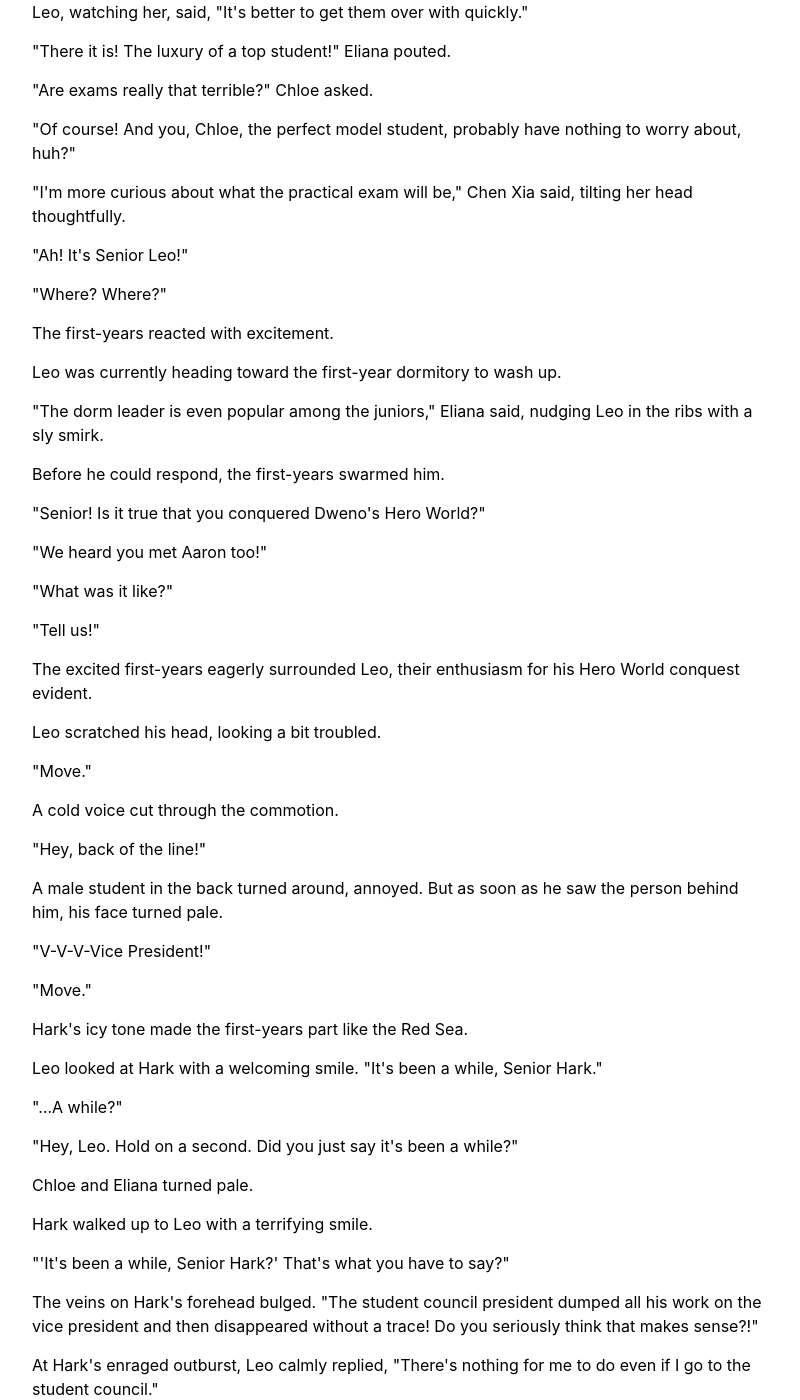
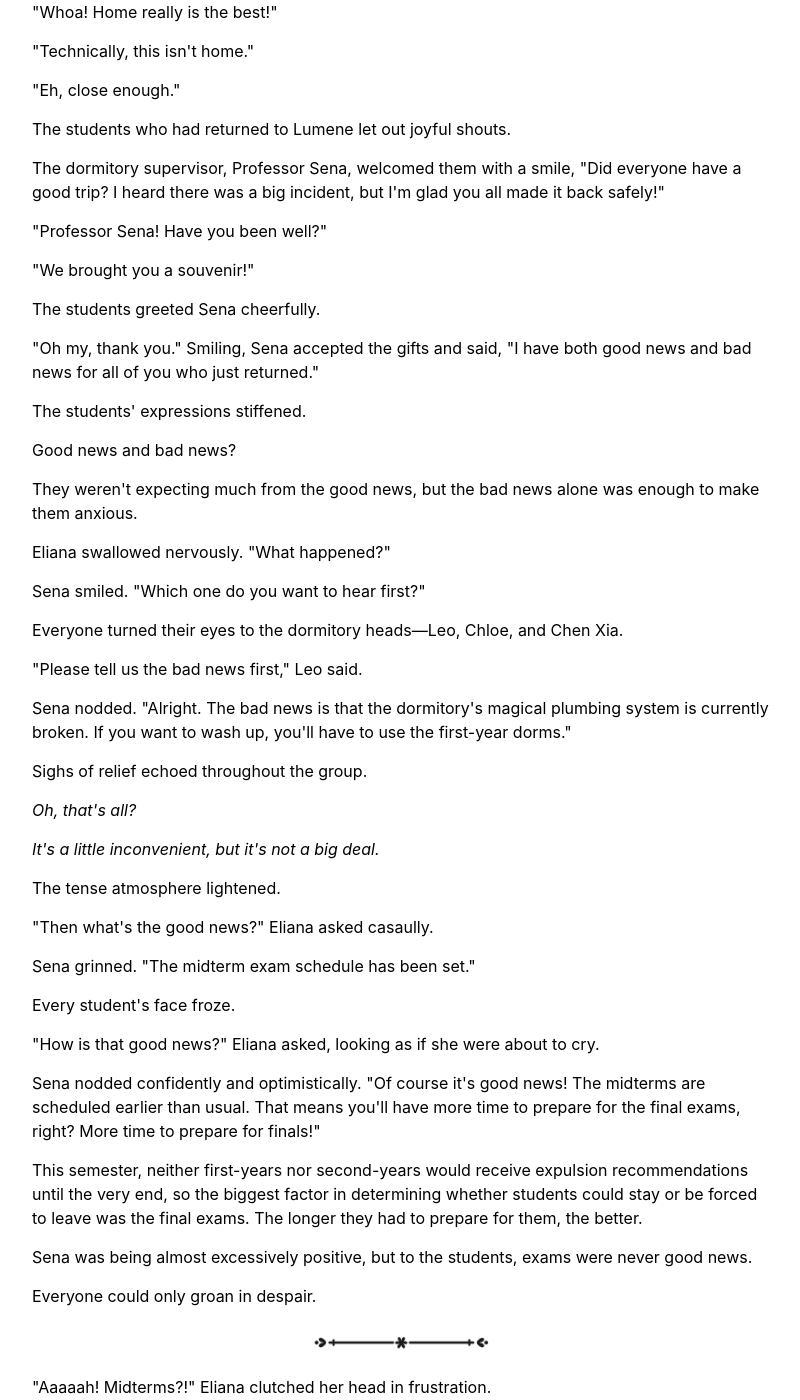
Before and after one commit to LazyIke/lazyike.github.io, a Jekyll site: the page built from _posts/2025-02-07-LHAHS305.md, in a window 1280 px wide and 1400 px high, scrolled down 4788 px. Shown: the whole window, without its empty margins (238-1038 px from the left). Built offline with Jekyll 4.4.1, drawn with Linux system fonts in a browser that asks for light colours; comment, search, counter and statistics services are not loaded.

Commit message:
Update 2025-02-07-LHAHS305.md

```diff
--- a/_posts/2025-02-07-LHAHS305.md
+++ b/_posts/2025-02-07-LHAHS305.md
@@ -191,6 +191,68 @@ Remembering Dweno's words, Leo smiled.
 
 {sep}
 
+"They're back!"
+
+"Whoa! Home really is the best!"
+
+"Technically, this isn't home."
+
+"Eh, close enough."
+
+The students who had returned to Lumene let out joyful shouts.
+
+The dormitory supervisor, Professor Sena, welcomed them with a smile, "Did everyone have a good trip? I heard there was a big incident, but I'm glad you all made it back safely!"
+
+"Professor Sena! Have you been well?"
+
+"We brought you a souvenir!"
+
+The students greeted Sena cheerfully.
+
+"Oh my, thank you." Smiling, Sena accepted the gifts and said, "I have both good news and bad news for all of you who just returned."
+
+The students' expressions stiffened.
+
+Good news and bad news?
+
+They weren't expecting much from the good news, but the bad news alone was enough to make them anxious.
+
+Eliana swallowed nervously. "What happened?"
+
+Sena smiled. "Which one do you want to hear first?"
+
+Everyone turned their eyes to the dormitory heads—Leo, Chloe, and Chen Xia.
+
+"Please tell us the bad news first," Leo said.
+
+Sena nodded. "Alright. The bad news is that the dormitory's magical plumbing system is currently broken. If you want to wash up, you'll have to use the first-year dorms."
+
+Sighs of relief echoed throughout the group.
+
+*Oh, that's all?*
+
+*It's a little inconvenient, but it's not a big deal.*
+
+The tense atmosphere lightened.
+
+"Then what's the good news?" Eliana asked casaully.
+
+Sena grinned. "The midterm exam schedule has been set."
+
+Every student's face froze.
+
+"How is that good news?" Eliana asked, looking as if she were about to cry.
+
+Sena nodded confidently and optimistically. "Of course it's good news! The midterms are scheduled earlier than usual. That means you'll have more time to prepare for the final exams, right? More time to prepare for finals!"
+
+This semester, neither first-years nor second-years would receive expulsion recommendations until the very end, so the biggest factor in determining whether students could stay or be forced to leave was the final exams. The longer they had to prepare for them, the better.
+
+Sena was being almost excessively positive, but to the students, exams were never good news.
+
+Everyone could only groan in despair.
+
+{sep}
+
 "Aaaaah! Midterms?!" Eliana clutched her head in frustration.
 
 Leo, watching her, said, "It's better to get them over with quickly."
```
